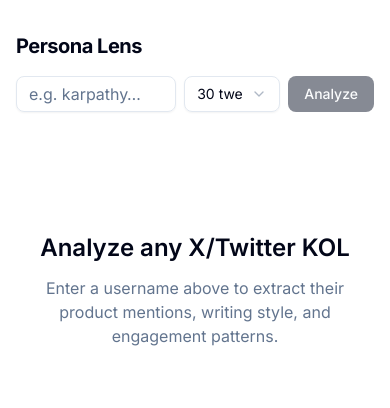
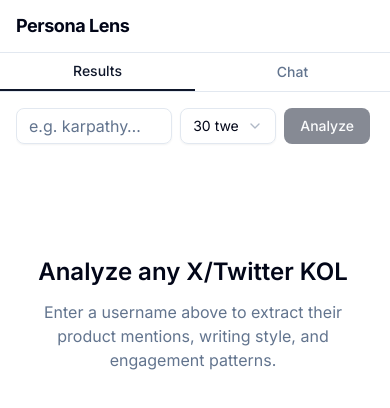
Before and after one commit to jinjiaKarl/persona-lens, a Next.js app in the folder frontend/: page / in a window 390 px wide. Shown: the top 408 px of the page. Built offline with nearby package versions, Linux system fonts and the light colour scheme.

Commit message:
feat: restructure page to side-by-side analysis + chat layout

```diff
--- a/frontend/app/page.tsx
+++ b/frontend/app/page.tsx
@@ -1,7 +1,7 @@
 // frontend/app/page.tsx
 "use client";
 
-import { useEffect, useCallback, Suspense } from "react";
+import { useEffect, useCallback, useState, Suspense } from "react";
 import { useRouter, useSearchParams } from "next/navigation";
 import { SearchBar } from "@/components/search-bar";
 import { ProgressIndicator } from "@/components/progress-indicator";
@@ -13,17 +13,22 @@
 import { TweetList } from "@/components/tweet-list";
 import { EmptyState } from "@/components/empty-state";
 import { ErrorPanel } from "@/components/error-panel";
+import { ChatPanel } from "@/components/chat-panel";
 import { useAnalysis } from "@/hooks/use-analysis";
+import type { AnalysisResult } from "@/lib/types";
+
+type MobileTab = "results" | "chat";
 
 function AnalysisPage() {
   const router = useRouter();
   const params = useSearchParams();
   const { state, analyze } = useAnalysis();
+  const [chatResult, setChatResult] = useState<AnalysisResult | null>(null);
+  const [mobileTab, setMobileTab] = useState<MobileTab>("results");
 
   const initialUser = params.get("user") ?? "";
   const initialTweets = Number(params.get("tweets") ?? 30);
 
-  // Auto-run if URL has a user param on first load
   useEffect(() => {
     if (initialUser) {
       analyze(initialUser, initialTweets);
@@ -39,32 +44,27 @@
     [router, analyze]
   );
 
-  const { status, progress, result, error } = state;
+  // When chat triggers an analysis, switch to results tab on mobile and update result
+  const handleChatAnalysis = useCallback((result: AnalysisResult) => {
+    setChatResult(result);
+    setMobileTab("results");
+  }, []);
 
-  return (
-    <div className="mx-auto max-w-5xl px-4 py-8 space-y-6">
-      {/* Skip link for keyboard users */}
-      <a
-        href="#main-content"
-        className="sr-only focus:not-sr-only focus:absolute focus:top-2 focus:left-2 focus:z-50 focus:rounded focus:bg-background focus:px-3 focus:py-2 focus:text-sm focus:ring-2 focus:ring-ring"
-      >
-        Skip to content
-      </a>
+  // The displayed result: search bar result takes priority, then chat result
+  const { status, progress, result: searchResult, error } = state;
+  const displayResult = searchResult ?? chatResult;
 
-      <header>
-        <h1 className="text-xl font-bold tracking-tight text-balance mb-4">
-          Persona Lens
-        </h1>
+  // ── Analysis panel content ───────────────────────────────────────────────
+  const analysisContent = (
+    <div className="flex flex-col h-full overflow-y-auto space-y-4 pr-1">
       <SearchBar
         onAnalyze={handleAnalyze}
         isLoading={status === "loading"}
         initialUsername={initialUser}
         initialTweets={initialTweets}
       />
-      </header>
 
-      <main id="main-content">
-        {status === "idle" && <EmptyState />}
+      {status === "idle" && !chatResult && <EmptyState />}
 
       {status === "loading" && progress && (
         <ProgressIndicator stage={progress.stage} message={progress.message} />
@@ -82,43 +82,131 @@
         />
       )}
 
-        {status === "success" && result && (
-          <div className="space-y-6">
-            <div className="grid grid-cols-1 gap-4 md:grid-cols-2">
+      {displayResult && (
+        <div className="space-y-4">
+          <div className="grid grid-cols-1 gap-4 sm:grid-cols-2">
             <ProfileCard
-                userInfo={result.user_info}
-                tweetsParsed={result.tweets.length}
+              userInfo={displayResult.user_info}
+              tweetsParsed={displayResult.tweets.length}
             />
-              <ProductTags products={result.analysis.products} />
+            <ProductTags products={displayResult.analysis.products} />
           </div>
 
-            <div className="grid grid-cols-1 gap-4 md:grid-cols-2">
-              <WritingStyle text={result.analysis.writing_style} />
+          <div className="grid grid-cols-1 gap-4 sm:grid-cols-2">
+            <WritingStyle text={displayResult.analysis.writing_style} />
             <PostingHeatmap
-                peakDays={result.patterns.peak_days}
-                peakHours={result.patterns.peak_hours}
+              peakDays={displayResult.patterns.peak_days}
+              peakHours={displayResult.patterns.peak_hours}
             />
           </div>
 
           <TopPosts
-              insights={result.analysis.engagement.insights}
-              topPosts={result.analysis.engagement.top_posts}
+            insights={displayResult.analysis.engagement.insights}
+            topPosts={displayResult.analysis.engagement.top_posts}
           />
 
           <TweetList
-              tweets={result.tweets}
-              username={result.user_info.username}
+            tweets={displayResult.tweets}
+            username={displayResult.user_info.username}
           />
         </div>
       )}
+    </div>
+  );
+
+  return (
+    <div className="flex flex-col h-screen">
+      {/* Skip link */}
+      <a
+        href="#main-content"
+        className="sr-only focus:not-sr-only focus:absolute focus:top-2 focus:left-2 focus:z-50 focus:rounded focus:bg-background focus:px-3 focus:py-2 focus:text-sm focus:ring-2 focus:ring-ring"
+      >
+        Skip to content
+      </a>
+
+      <header className="px-4 py-3 border-b shrink-0">
+        <h1 className="text-lg font-bold tracking-tight">Persona Lens</h1>
+      </header>
+
+      {/* ── Desktop: side-by-side ── */}
+      <main
+        id="main-content"
+        className="hidden md:flex flex-1 overflow-hidden gap-0"
+      >
+        {/* Left: analysis panel */}
+        <div className="w-3/5 overflow-y-auto p-4 border-r">
+          {analysisContent}
+        </div>
+
+        {/* Right: chat panel */}
+        <div className="w-2/5 p-3 flex flex-col">
+          <ChatPanel onAnalysisResult={handleChatAnalysis} />
+        </div>
       </main>
+
+      {/* ── Mobile: tab switching ── */}
+      <div className="md:hidden flex flex-col flex-1 overflow-hidden">
+        {/* Tab bar */}
+        <div
+          role="tablist"
+          aria-label="View"
+          className="flex border-b shrink-0"
+        >
+          <button
+            role="tab"
+            aria-selected={mobileTab === "results"}
+            aria-controls="panel-results"
+            onClick={() => setMobileTab("results")}
+            className={`flex-1 py-2 text-sm font-medium transition-colors ${
+              mobileTab === "results"
+                ? "border-b-2 border-primary text-primary"
+                : "text-muted-foreground"
+            }`}
+            style={{ touchAction: "manipulation" }}
+          >
+            Results
+          </button>
+          <button
+            role="tab"
+            aria-selected={mobileTab === "chat"}
+            aria-controls="panel-chat"
+            onClick={() => setMobileTab("chat")}
+            className={`flex-1 py-2 text-sm font-medium transition-colors ${
+              mobileTab === "chat"
+                ? "border-b-2 border-primary text-primary"
+                : "text-muted-foreground"
+            }`}
+            style={{ touchAction: "manipulation" }}
+          >
+            Chat
+          </button>
+        </div>
+
+        {/* Tab panels */}
+        <div
+          id="panel-results"
+          role="tabpanel"
+          hidden={mobileTab !== "results"}
+          className="flex-1 overflow-y-auto p-4"
+        >
+          {analysisContent}
+        </div>
+        <div
+          id="panel-chat"
+          role="tabpanel"
+          hidden={mobileTab !== "chat"}
+          className="flex-1 overflow-hidden p-3 flex flex-col"
+        >
+          <ChatPanel onAnalysisResult={handleChatAnalysis} />
+        </div>
+      </div>
     </div>
   );
 }
 
 export default function Home() {
   return (
-    <Suspense fallback={<div className="mx-auto max-w-5xl px-4 py-8" />}>
+    <Suspense fallback={<div className="h-screen" />}>
       <AnalysisPage />
     </Suspense>
   );
```
Lines whose indentation alone changed are shown as unchanged.
